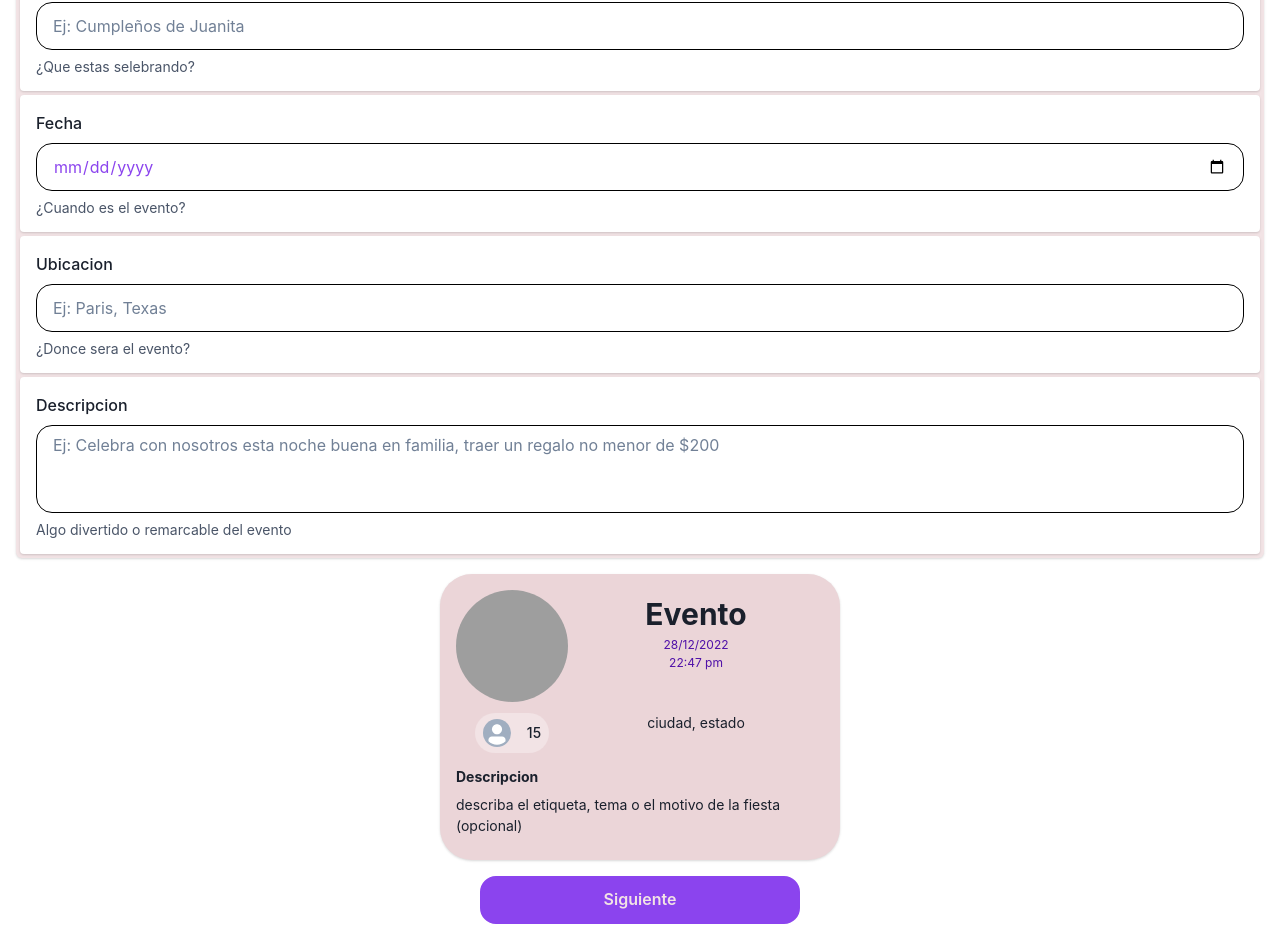
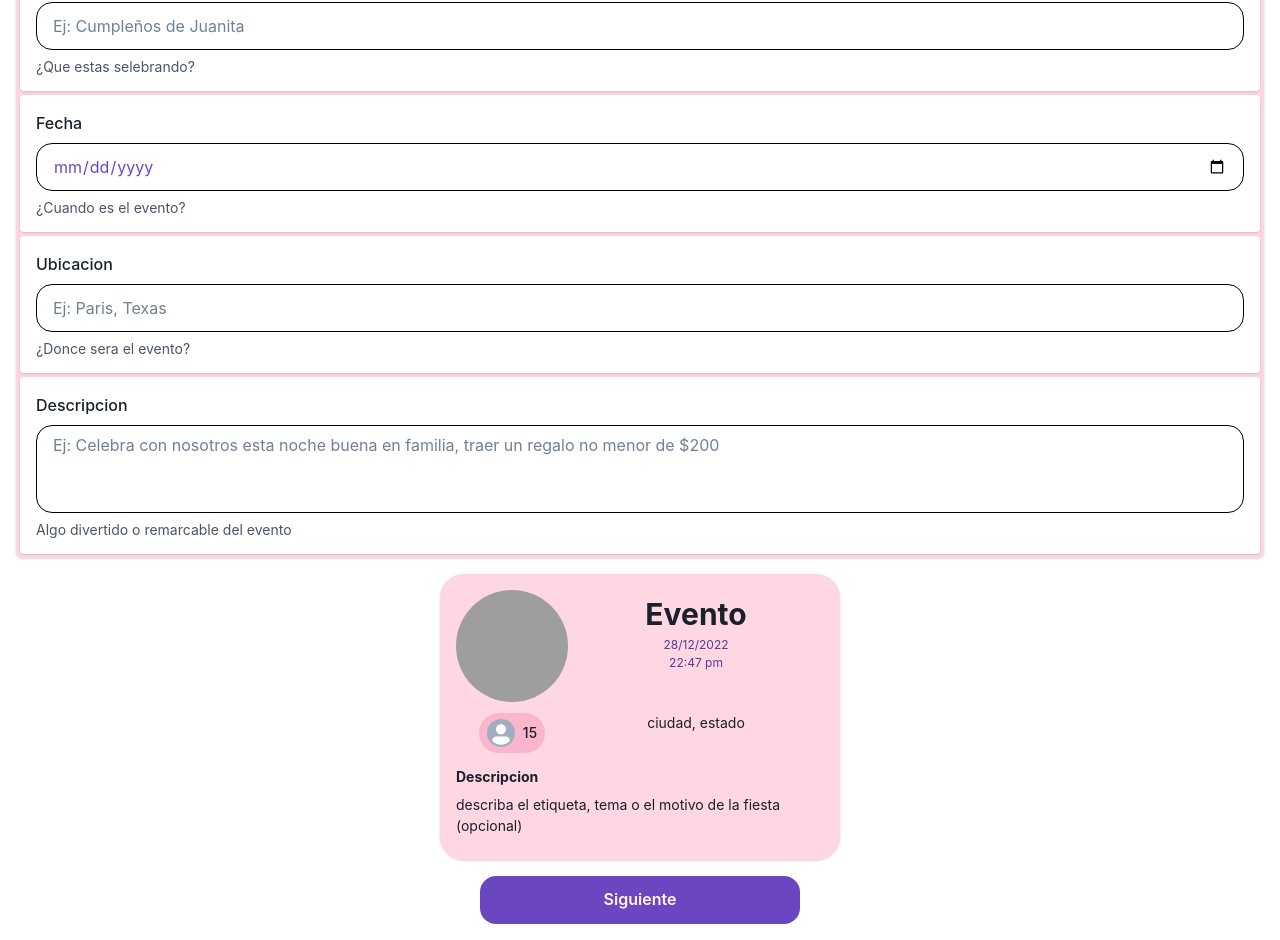
Before and after one commit to colomoio/invite-frontend, a Next.js app: page /create in a window 1280 px wide. Shown: the part 66-1006 px from the top of the page. Built offline with nearby package versions, Linux system fonts and the light colour scheme; grey boxes are pictures that could not be loaded.

Commit message:
Refactor: align styling more to chakra ui standars

```diff
--- a/src/core/ui/FormInput.tsx
+++ b/src/core/ui/FormInput.tsx
@@ -46,11 +46,11 @@ export function FormInput(props: InputProps) {
             onChange={onChange}
             placeholder={placeholder}
             borderColor="black"
-            height="3rem"
-            borderRadius="1rem"
-            textColor="#8B44EE"
+            h="3rem"
+            borderRadius="2xl"
+            textColor="purple.600"
             marginTop=".5rem"
-            focusBorderColor="#8B44EE"
+            focusBorderColor="purple.600"
             _hover={{ borderColor: "none" }}
           />
         </InputGroup>
--- a/src/core/ui/FormTextarea.tsx
+++ b/src/core/ui/FormTextarea.tsx
@@ -39,12 +39,12 @@ export default function FormTextarea(props: TextareaProps) {
           onChange={onChange}
           placeholder={placeholder}
           resize="none"
-          minHeight="5.5rem"
+          minH="5.5rem"
           borderColor="black"
-          borderRadius="1rem"
-          textColor="#8B44EE"
+          borderRadius="2xl"
+          textColor="purple.600"
           marginTop=".5rem"
-          focusBorderColor="#8B44EE"
+          focusBorderColor="purple.600"
         />
         {errorBool ? (
           <FormErrorMessage>{errorText ? errorText : null}</FormErrorMessage>
--- a/src/events/ui/EventCard.tsx
+++ b/src/events/ui/EventCard.tsx
@@ -38,8 +38,8 @@ export function EventCard(props: EventCardProps) {
         maxW="25rem"
         padding="1rem"
         margin="auto"
-        borderRadius="2rem"
-        backgroundColor="#EBD5D8"
+        borderRadius="3xl"
+        bg="pink.100"
       >
         <Flex>
           <Flex direction="column" align="center" justify="flex-start">
@@ -56,11 +56,11 @@ export function EventCard(props: EventCardProps) {
             <Flex>
               <Tag
                 height="2.5rem"
-                backgroundColor="#F2E3E5"
+                bg="pink.200"
                 borderRadius="full"
                 padding=".5rem"
               >
-                <Avatar boxSize="7" mr="1rem" />
+                <Avatar boxSize="7" mr=".5rem" />
                 <TagLabel>{guests}</TagLabel>
               </Tag>
             </Flex>
@@ -72,7 +72,7 @@ export function EventCard(props: EventCardProps) {
               </Heading>
             </CardHeader>
 
-            <Box textAlign="center" textColor="#4F10A8">
+            <Box textAlign="center" textColor="purple.700">
               <Text marginTop=".25rem" fontSize="xs">
                 {date}
               </Text>
@@ -98,14 +98,15 @@ export function EventCard(props: EventCardProps) {
         width="20rem"
         h="3rem"
         display="block"
-        border="2px solid #8B44EE"
-        backgroundColor="#8B44EE"
-        borderRadius="1rem"
-        textColor="#F2E3E5"
+        border="2px solid"
+        borderColor="purple.600"
+        bg="purple.600"
+        borderRadius="2xl"
+        textColor="pink.50"
         margin="1rem auto"
         _hover={{
-          backgroundColor: "#F2E3E5",
-          textColor: "#8B44EE",
+          bg: "pink.50",
+          textColor: "purple.600",
         }}
       >
         Siguiente
--- a/src/events/ui/EventInputsCard.tsx
+++ b/src/events/ui/EventInputsCard.tsx
@@ -23,7 +23,7 @@ export function EventInputsCard() {
   }
 
   return (
-    <Card margin="1rem" backgroundColor="#F2E3E5">
+    <Card margin="1rem" bg="pink.100">
       <form>
         <FormInput
           label="Nombre de evento"
--- a/styles/globals.css
+++ b/styles/globals.css
@@ -2,22 +2,3 @@ body {
   font-family: -apple-system, BlinkMacSystemFont, Segoe UI, Roboto, Oxygen,
     Ubuntu, Cantarell, Fira Sans, Droid Sans, Helvetica Neue, sans-serif;
 }
-
-a {
-  color: inherit;
-  text-decoration: none;
-}
-
-* {
-  box-sizing: border-box;
-}
-
-@media (prefers-color-scheme: dark) {
-  html {
-    color-scheme: dark;
-  }
-  body {
-    color: white;
-    background: black;
-  }
-}
```
